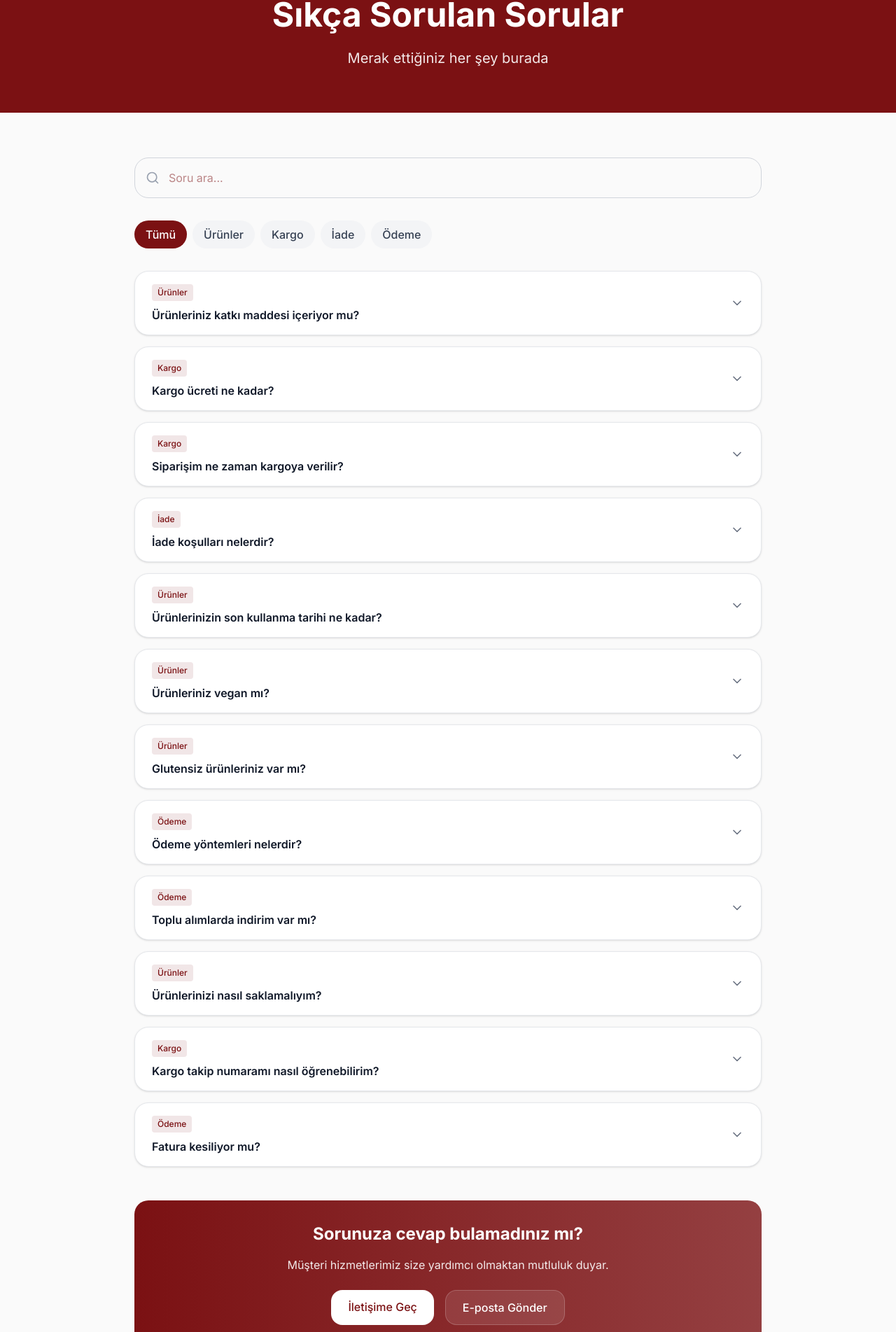
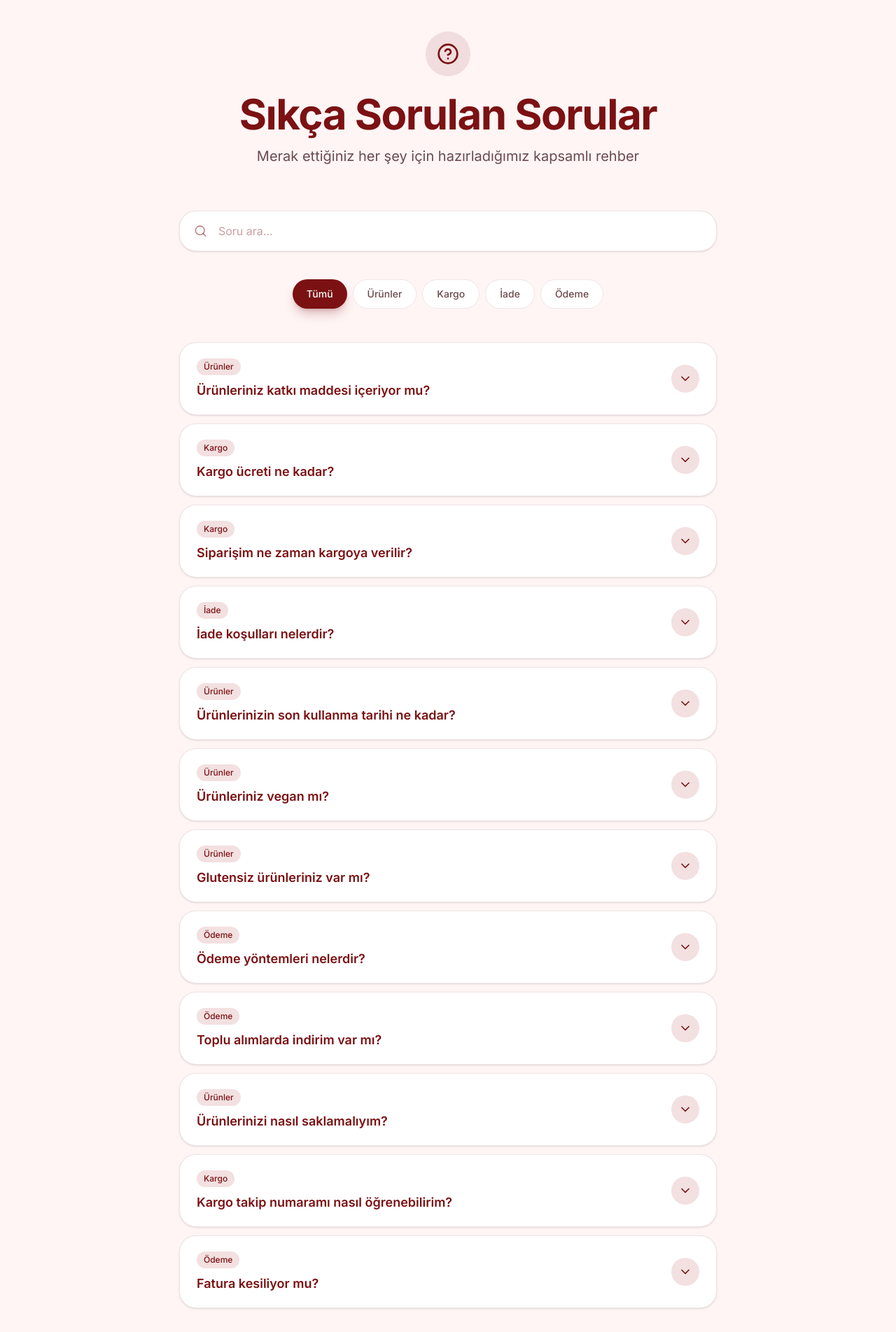
Before and after one commit to Webintoshi/ezmeo, a Next.js app: page /sss in a window 1280 px wide. Shown: the part 176-2079 px from the top of the page at 70% size. Built offline with nearby package versions, Linux system fonts and the light colour scheme; no server answers; the database is empty.

Commit message:
feat(faq): Premium minimalist SSS page redesign with animations

```diff
--- a/app/sss/page.tsx
+++ b/app/sss/page.tsx
@@ -1,7 +1,8 @@
 "use client";
 
 import { useState } from "react";
-import { ChevronDown, Search } from "lucide-react";
+import { motion, AnimatePresence } from "framer-motion";
+import { ChevronDown, Search, HelpCircle, MessageCircle, Mail, ArrowRight } from "lucide-react";
 
 interface FAQItem {
   id: string;
@@ -114,122 +115,214 @@ export default function FAQPage() {
   });
 
   return (
-    <div className="min-h-screen">
-      {/* Hero Section */}
-      <div className="bg-primary text-primary-foreground py-16">
+    <div className="min-h-screen bg-[#FFF5F5]">
+      {/* Minimal Hero Section */}
+      <section className="pt-20 pb-12 md:pt-28 md:pb-16">
         <div className="container mx-auto px-4">
-          <div className="max-w-3xl mx-auto text-center">
-            <h1 className="text-4xl md:text-5xl font-bold mb-6">
+          <motion.div
+            initial={{ opacity: 0, y: 20 }}
+            animate={{ opacity: 1, y: 0 }}
+            transition={{ duration: 0.5 }}
+            className="max-w-3xl mx-auto text-center"
+          >
+            {/* Icon */}
+            <motion.div
+              initial={{ scale: 0 }}
+              animate={{ scale: 1 }}
+              transition={{ delay: 0.2, type: "spring" }}
+              className="inline-flex items-center justify-center w-16 h-16 rounded-full bg-[#7B1113]/10 mb-6"
+            >
+              <HelpCircle className="w-8 h-8 text-[#7B1113]" />
+            </motion.div>
+
+            <h1 className="text-4xl md:text-5xl lg:text-6xl font-bold text-[#7B1113] mb-4 tracking-tight">
               Sıkça Sorulan Sorular
             </h1>
-            <p className="text-xl text-primary-foreground/90">
-              Merak ettiğiniz her şey burada
+            <p className="text-lg md:text-xl text-[#6b4b4c] max-w-xl mx-auto">
+              Merak ettiğiniz her şey için hazırladığımız kapsamlı rehber
             </p>
+          </motion.div>
         </div>
-        </div>
-      </div>
+      </section>
 
-      <div className="container mx-auto px-4 py-16">
-        <div className="max-w-4xl mx-auto">
-          {/* Search */}
-          <div className="mb-8">
-            <div className="relative">
-              <Search className="absolute left-4 top-1/2 -translate-y-1/2 w-5 h-5 text-gray-400" />
+      {/* Main Content */}
+      <section className="pb-20 md:pb-32">
+        <div className="container mx-auto px-4">
+          <div className="max-w-3xl mx-auto">
+            {/* Search Bar - Premium Style */}
+            <motion.div
+              initial={{ opacity: 0, y: 20 }}
+              animate={{ opacity: 1, y: 0 }}
+              transition={{ delay: 0.2, duration: 0.5 }}
+              className="mb-10"
+            >
+              <div className="relative group">
+                <div className="absolute inset-0 bg-[#7B1113]/5 rounded-2xl transform group-focus-within:scale-[1.02] transition-transform" />
+                <div className="relative flex items-center bg-white rounded-2xl shadow-sm border border-[#7B1113]/10 group-focus-within:ring-2 group-focus-within:ring-[#7B1113]/20 group-focus-within:border-transparent transition-all">
+                  <Search className="ml-5 w-5 h-5 text-[#7B1113]/50" />
                   <input
                     type="text"
                     placeholder="Soru ara..."
                     value={searchQuery}
                     onChange={(e) => setSearchQuery(e.target.value)}
-                className="w-full pl-12 pr-4 py-4 border border-gray-300 rounded-xl focus:ring-2 focus:ring-primary focus:border-transparent"
+                    className="w-full px-4 py-4 bg-transparent text-[#7B1113] placeholder:text-[#7B1113]/40 focus:outline-none text-base"
                   />
                 </div>
               </div>
+            </motion.div>
 
-          {/* Categories */}
-          <div className="flex flex-wrap gap-2 mb-8">
-            {CATEGORIES.map((category) => (
-              <button
+            {/* Category Pills - Minimalist */}
+            <motion.div
+              initial={{ opacity: 0, y: 20 }}
+              animate={{ opacity: 1, y: 0 }}
+              transition={{ delay: 0.3, duration: 0.5 }}
+              className="flex flex-wrap justify-center gap-2 mb-12"
+            >
+              {CATEGORIES.map((category, index) => (
+                <motion.button
                   key={category}
+                  initial={{ opacity: 0, scale: 0.9 }}
+                  animate={{ opacity: 1, scale: 1 }}
+                  transition={{ delay: 0.3 + index * 0.05 }}
                   onClick={() => setSelectedCategory(category)}
-                className={`px-4 py-2 rounded-full font-medium transition-colors ${
+                  className={`px-5 py-2.5 rounded-full text-sm font-medium transition-all duration-300 ${
                     selectedCategory === category
-                    ? "bg-primary text-primary-foreground"
-                    : "bg-gray-100 text-gray-700 hover:bg-gray-200"
+                      ? "bg-[#7B1113] text-white shadow-lg shadow-[#7B1113]/25"
+                      : "bg-white text-[#6b4b4c] border border-[#7B1113]/10 hover:border-[#7B1113]/30 hover:bg-[#7B1113]/5"
                   }`}
                 >
                   {category}
-              </button>
+                </motion.button>
               ))}
+            </motion.div>
+
+            {/* FAQ Items - Premium Accordion */}
+            <motion.div
+              initial={{ opacity: 0 }}
+              animate={{ opacity: 1 }}
+              transition={{ delay: 0.4, duration: 0.5 }}
+              className="space-y-3"
+            >
+              <AnimatePresence mode="wait">
+                {filteredFAQs.length === 0 ? (
+                  <motion.div
+                    initial={{ opacity: 0, scale: 0.95 }}
+                    animate={{ opacity: 1, scale: 1 }}
+                    exit={{ opacity: 0, scale: 0.95 }}
+                    className="text-center py-16"
+                  >
+                    <div className="w-20 h-20 mx-auto mb-4 rounded-full bg-[#F3E0E1] flex items-center justify-center">
+                      <Search className="w-8 h-8 text-[#7B1113]/50" />
                     </div>
-
-          {/* FAQ Items */}
-          <div className="space-y-4">
-            {filteredFAQs.length === 0 ? (
-              <div className="text-center py-12">
-                <p className="text-gray-600">
-                  Aradığınız soruyu bulamadık. Lütfen farklı bir arama yapın veya
-                  bizimle iletişime geçin.
+                    <p className="text-[#6b4b4c] text-lg mb-2">Sonuç bulunamadı</p>
+                    <p className="text-[#6b4b4c]/70">
+                      Farklı bir arama yapın veya kategori seçin
                     </p>
-              </div>
+                  </motion.div>
                 ) : (
-              filteredFAQs.map((item) => (
-                <div
+                  filteredFAQs.map((item, index) => (
+                    <motion.div
                       key={item.id}
-                  className="bg-white rounded-xl shadow-sm border border-gray-200 overflow-hidden"
+                      initial={{ opacity: 0, y: 20 }}
+                      animate={{ opacity: 1, y: 0 }}
+                      exit={{ opacity: 0, y: -20 }}
+                      transition={{ delay: index * 0.05 }}
+                      className="bg-white rounded-2xl border border-[#7B1113]/10 overflow-hidden shadow-sm hover:shadow-md transition-shadow"
                     >
                       <button
                         onClick={() => setOpenId(openId === item.id ? null : item.id)}
-                    className="w-full px-6 py-4 flex items-center justify-between text-left hover:bg-gray-50 transition-colors"
+                        className="w-full px-6 py-5 flex items-center justify-between text-left group"
                       >
                         <div className="flex-1 pr-4">
-                      <span className="inline-block px-2 py-1 bg-primary/10 text-primary text-xs font-medium rounded mb-2">
+                          <span className="inline-block px-2.5 py-1 bg-[#F3E0E1] text-[#7B1113] text-xs font-medium rounded-md mb-2">
                             {item.category}
                           </span>
-                      <h3 className="font-semibold text-gray-900">
+                          <h3 className="font-semibold text-[#7B1113] text-lg group-hover:text-[#7B1113]/80 transition-colors">
                             {item.question}
                           </h3>
                         </div>
-                    <ChevronDown
-                      className={`w-5 h-5 text-gray-500 transition-transform flex-shrink-0 ${
-                        openId === item.id ? "rotate-180" : ""
+                        <motion.div
+                          animate={{ rotate: openId === item.id ? 180 : 0 }}
+                          transition={{ duration: 0.2 }}
+                          className={`flex-shrink-0 w-10 h-10 rounded-full flex items-center justify-center transition-colors ${
+                            openId === item.id
+                              ? "bg-[#7B1113] text-white"
+                              : "bg-[#F3E0E1] text-[#7B1113] group-hover:bg-[#7B1113]/10"
                           }`}
-                    />
+                        >
+                          <ChevronDown className="w-5 h-5" />
+                        </motion.div>
                       </button>
+                      <AnimatePresence>
                         {openId === item.id && (
-                    <div className="px-6 pb-4">
-                      <p className="text-gray-600">{item.answer}</p>
+                          <motion.div
+                            initial={{ height: 0, opacity: 0 }}
+                            animate={{ height: "auto", opacity: 1 }}
+                            exit={{ height: 0, opacity: 0 }}
+                            transition={{ duration: 0.3, ease: "easeInOut" }}
+                            className="overflow-hidden"
+                          >
+                            <div className="px-6 pb-5 pt-2 border-t border-[#7B1113]/5">
+                              <p className="text-[#6b4b4c] leading-relaxed">
+                                {item.answer}
+                              </p>
                             </div>
+                          </motion.div>
                         )}
-                </div>
+                      </AnimatePresence>
+                    </motion.div>
                   ))
                 )}
+              </AnimatePresence>
+            </motion.div>
+
+            {/* Still Need Help Section */}
+            <motion.div
+              initial={{ opacity: 0, y: 30 }}
+              whileInView={{ opacity: 1, y: 0 }}
+              viewport={{ once: true }}
+              transition={{ delay: 0.2 }}
+              className="mt-16"
+            >
+              <div className="relative overflow-hidden rounded-3xl bg-[#7B1113] p-8 md:p-12">
+                {/* Decorative Elements */}
+                <div className="absolute top-0 right-0 w-64 h-64 bg-[#F3E0E1]/10 rounded-full blur-3xl transform translate-x-1/2 -translate-y-1/2" />
+                <div className="absolute bottom-0 left-0 w-48 h-48 bg-[#F3E0E1]/5 rounded-full blur-2xl transform -translate-x-1/2 translate-y-1/2" />
+
+                <div className="relative z-10 text-center">
+                  <div className="inline-flex items-center justify-center w-14 h-14 rounded-full bg-white/10 mb-6">
+                    <MessageCircle className="w-7 h-7 text-white" />
                   </div>
 
-          {/* Contact CTA */}
-          <div className="mt-12 bg-gradient-to-r from-primary to-primary/80 text-white rounded-xl p-8 text-center">
-            <h2 className="text-2xl font-bold mb-4">
-              Sorunuza cevap bulamadınız mı?
+                  <h2 className="text-2xl md:text-3xl font-bold text-white mb-3">
+                    Hala sorunuz mu var?
                   </h2>
-            <p className="mb-6 text-white/90">
-              Müşteri hizmetlerimiz size yardımcı olmaktan mutluluk duyar.
+                  <p className="text-white/80 mb-8 max-w-md mx-auto">
+                    Size yardımcı olmaktan mutluluk duyarız. Bize ulaşın, en kısa sürede yanıtlayalım.
                   </p>
+
                   <div className="flex flex-col sm:flex-row gap-4 justify-center">
                     <a
                       href="/iletisim"
-                className="inline-block px-6 py-3 bg-white text-primary rounded-lg font-medium hover:bg-gray-100 transition-colors"
+                      className="inline-flex items-center justify-center gap-2 px-8 py-4 bg-white text-[#7B1113] rounded-full font-semibold hover:bg-[#F3E0E1] transition-colors shadow-lg"
                     >
                       İletişime Geç
+                      <ArrowRight className="w-4 h-4" />
                     </a>
                     <a
                       href="mailto:ezmeoshopify@proton.me"
-                className="inline-block px-6 py-3 bg-white/10 border border-white/20 rounded-lg font-medium hover:bg-white/20 transition-colors"
+                      className="inline-flex items-center justify-center gap-2 px-8 py-4 bg-white/10 text-white border border-white/20 rounded-full font-semibold hover:bg-white/20 transition-colors"
                     >
+                      <Mail className="w-4 h-4" />
                       E-posta Gönder
                     </a>
                   </div>
                 </div>
               </div>
+            </motion.div>
           </div>
+        </div>
+      </section>
     </div>
   );
 }
--- a/next.config.ts
+++ b/next.config.ts
@@ -6,6 +6,10 @@ const nextConfig: NextConfig = {
   },
   compiler: {
     removeConsole: process.env.NODE_ENV === "production",
+  },
+  sassOptions: {
+    includePaths: ["./app/styles"],
+    quietDeps: true,
   },
   images: {
     formats: ['image/avif', 'image/webp'],
@@ -49,9 +53,18 @@ const nextConfig: NextConfig = {
     serverActions: {
       bodySizeLimit: '10mb',
     },
+    optimizeCss: true,
   },
   compress: true,
   poweredByHeader: false,
+  modularizeImports: {
+    "@heroicons/react/24/outline": {
+      transform: "{{name}}",
+    },
+    lucideReact: {
+      transform: "lucide-react/{{name}}",
+    },
+  },
 };
 
 export default nextConfig;
--- a/package.json
+++ b/package.json
@@ -35,6 +35,7 @@
     "@types/node": "^20",
     "@types/react": "^19",
     "@types/react-dom": "^19",
+    "critters": "^0.0.23",
     "eslint": "^9",
     "eslint-config-next": "16.1.4",
     "tailwindcss": "^4",
```
Also changed, not shown: 1 other file (tests, documents, lock files or other folders). Lines whose indentation alone changed are shown as unchanged.
